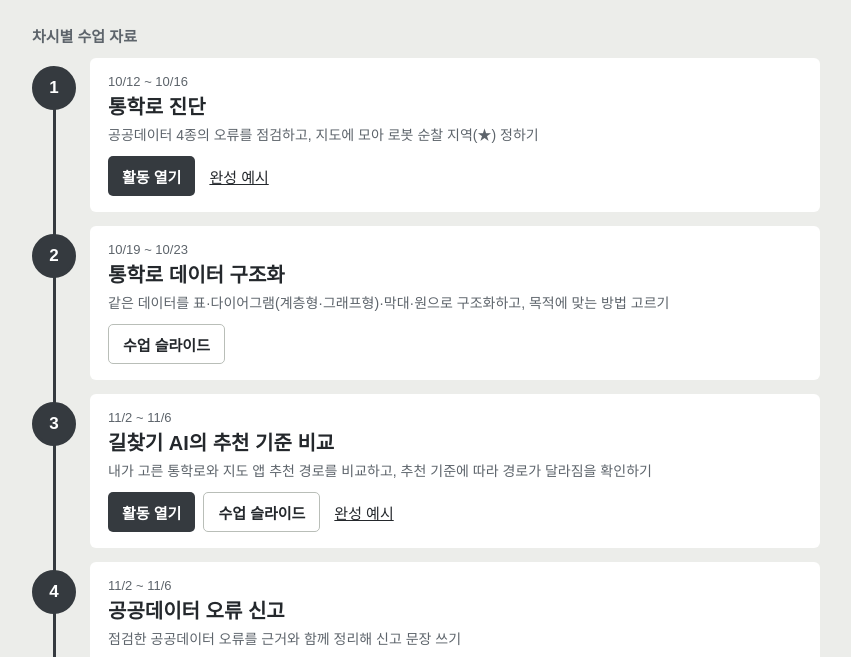
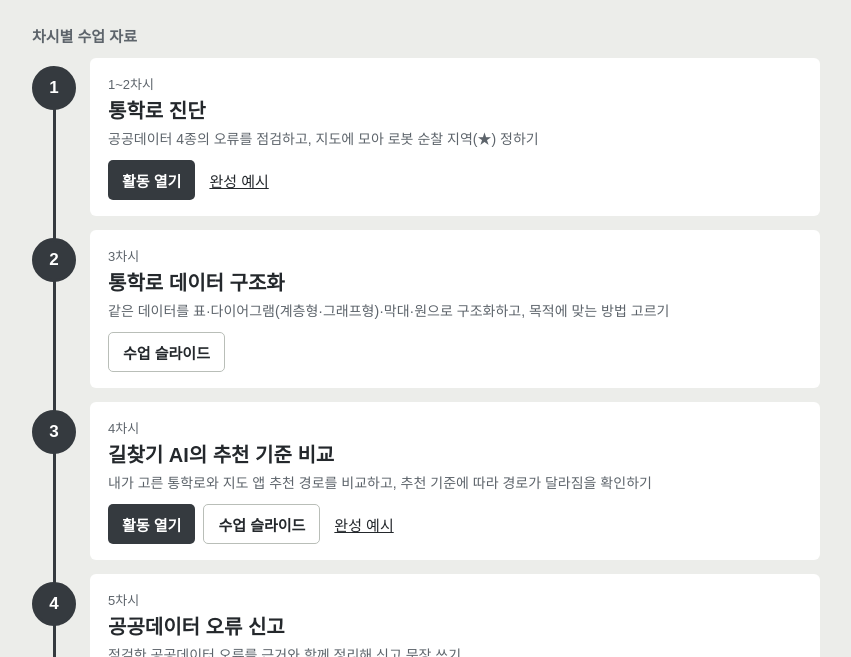
Before and after one commit to sparklab-edu/sparklab-edu.github.io, a plain HTML site: page index.html in a window 1280 px wide. Shown: the part 138-795 px from the top of the page, without its empty margins (214-1065 px from the left). Drawn offline with Linux system fonts and the light colour scheme; a web font is replaced by a local one.

Commit message:
feat(site): 수업 목록을 날짜 대신 차시로 표시

```diff
--- a/index.html
+++ b/index.html
@@ -146,27 +146,26 @@
   </footer>
 </main>
 <script>
-// [시작일, 끝일, 제목, 설명, 링크들] — 링크: [종류(go·slide·ex), 글자, 주소]
+// [시작일, 끝일, 제목, 설명, 링크들, 차시] — 날짜는 '이번 주' 표시에만 쓴다. 링크: [종류(go·slide·ex), 글자, 주소]
 const LESSONS=[
-  ['2026-10-12','2026-10-16','통학로 진단','공공데이터 4종의 오류를 점검하고, 지도에 모아 로봇 순찰 지역(★) 정하기',[['go','활동 열기','route.html'],['ex','완성 예시','route.html#sample']]],
-  ['2026-10-19','2026-10-23','통학로 데이터 구조화','같은 데이터를 표·다이어그램(계층형·그래프형)·막대·원으로 구조화하고, 목적에 맞는 방법 고르기',[['slide','수업 슬라이드','structure.html']]],
-  ['2026-11-02','2026-11-06','길찾기 AI의 추천 기준 비교','내가 고른 통학로와 지도 앱 추천 경로를 비교하고, 추천 기준에 따라 경로가 달라짐을 확인하기',[['go','활동 열기','route.html#w11'],['slide','수업 슬라이드','ai.html'],['ex','완성 예시','route.html#w11sample']]],
-  ['2026-11-02','2026-11-06','공공데이터 오류 신고','점검한 공공데이터 오류를 근거와 함께 정리해 신고 문장 쓰기',[['go','활동 열기','route.html#report'],['ex','완성 예시','route.html#reportsample']]],
-  ['2026-11-02','2026-11-06','통학로 개선 제안','모둠이 찾은 지나가기 싫은 곳을 경험과 공공데이터를 근거로 개선 제안서로 쓰기',[['go','활동 열기','route.html#propose'],['ex','완성 예시','route.html#proposesample']]],
-  ['2026-11-09','2026-11-13','움직임 분류 모델 만들기','CreateAI로 마퀸의 움직임 데이터를 모으고 레이블을 붙여 분류 모델 학습시키기',[['slide','수업 슬라이드','createai.html']]],
-  ['2026-11-09','2026-11-13','순찰 로봇의 판단 규칙 설계','학습한 모델을 마퀸에 넣고, 상황마다 할 행동을 정하는 판단 규칙 설계하기',[]],
-  ['2026-11-16','2026-11-27','인공지능 데이터 윤리 사례 분석','데이터 수집·활용에서 문제가 생긴 인공지능 사례를 조사하고, 문제점과 해결 방안을 논술하기(수행평가 영역4)',[['slide','수업 슬라이드','ethics.html']]],
-  ['2026-11-30','2026-12-04','정지거리 측정','교육용 로봇(마퀸)의 정지거리를 속도별로 측정해 그래프로 분석하기',[['go','활동 열기','stopping.html'],['slide','수업 슬라이드','measure.html'],['ex','완성 예시','stopping.html#sample']]],
-  ['2026-11-30','2026-12-04','순찰 로봇의 멈춤 기준과 판단 규칙','측정한 정지거리의 대푯값으로 멈춤 기준(T)을 정하고, 판단 규칙에 넣어 마퀸으로 확인하기',[['go','활동 열기','stopping.html']]],
+  ['2026-10-12','2026-10-16','통학로 진단','공공데이터 4종의 오류를 점검하고, 지도에 모아 로봇 순찰 지역(★) 정하기',[['go','활동 열기','route.html'],['ex','완성 예시','route.html#sample']],'1~2차시'],
+  ['2026-10-19','2026-10-23','통학로 데이터 구조화','같은 데이터를 표·다이어그램(계층형·그래프형)·막대·원으로 구조화하고, 목적에 맞는 방법 고르기',[['slide','수업 슬라이드','structure.html']],'3차시'],
+  ['2026-11-02','2026-11-06','길찾기 AI의 추천 기준 비교','내가 고른 통학로와 지도 앱 추천 경로를 비교하고, 추천 기준에 따라 경로가 달라짐을 확인하기',[['go','활동 열기','route.html#w11'],['slide','수업 슬라이드','ai.html'],['ex','완성 예시','route.html#w11sample']],'4차시'],
+  ['2026-11-02','2026-11-06','공공데이터 오류 신고','점검한 공공데이터 오류를 근거와 함께 정리해 신고 문장 쓰기',[['go','활동 열기','route.html#report'],['ex','완성 예시','route.html#reportsample']],'5차시'],
+  ['2026-11-02','2026-11-06','통학로 개선 제안','모둠이 찾은 지나가기 싫은 곳을 경험과 공공데이터를 근거로 개선 제안서로 쓰기',[['go','활동 열기','route.html#propose'],['ex','완성 예시','route.html#proposesample']],'5차시'],
+  ['2026-11-09','2026-11-13','움직임 분류 모델 만들기','CreateAI로 마퀸의 움직임 데이터를 모으고 레이블을 붙여 분류 모델 학습시키기',[['slide','수업 슬라이드','createai.html']],'6차시'],
+  ['2026-11-09','2026-11-13','순찰 로봇의 판단 규칙 설계','학습한 모델을 마퀸에 넣고, 상황마다 할 행동을 정하는 판단 규칙 설계하기',[],'7차시'],
+  ['2026-11-16','2026-11-27','인공지능 데이터 윤리 사례 분석','데이터 수집·활용에서 문제가 생긴 인공지능 사례를 조사하고, 문제점과 해결 방안을 논술하기(수행평가 영역4)',[['slide','수업 슬라이드','ethics.html']],'8~10차시'],
+  ['2026-11-30','2026-12-04','정지거리 측정','교육용 로봇(마퀸)의 정지거리를 속도별로 측정해 그래프로 분석하기',[['go','활동 열기','stopping.html'],['slide','수업 슬라이드','measure.html'],['ex','완성 예시','stopping.html#sample']],'11차시'],
+  ['2026-11-30','2026-12-04','순찰 로봇의 멈춤 기준과 판단 규칙','측정한 정지거리의 대푯값으로 멈춤 기준(T)을 정하고, 판단 규칙에 넣어 마퀸으로 확인하기',[['go','활동 열기','stopping.html']],'12차시'],
 ];
 const today=new Date(new Date().toLocaleString('en-US',{timeZone:'Asia/Seoul'}));today.setHours(0,0,0,0);
 const day=s=>{const d=new Date(s+'T00:00:00');return d;};
-const fmt=(a,b)=>`${+a.slice(5,7)}/${+a.slice(8)} ~ ${+b.slice(5,7)}/${+b.slice(8)}`;
 document.getElementById('route').innerHTML=LESSONS.map((l,i)=>{
-  const [a,b,t,d,links]=l;
+  const [a,b,t,d,links,p]=l;
   const now=today>=day(a)&&today<=day(b)&&links.length;
   const cls=now?'now':today>day(b)?'done':links.length?'':'later';
-  return `<li class="${cls}"><div class="n">${i+1}</div><div class="box"><div class="when">${fmt(a,b)}</div><div class="t">${t}${now?'<span class="tag">이번 주</span>':''}</div><p class="d">${d}</p>${links.length?`<div class="links">${links.map(([k,s,h])=>`<a class="${k}" href="${h}">${s}</a>`).join('')}</div>`:'<p class="d" style="margin:0">준비 중</p>'}</div></li>`;}).join('');
+  return `<li class="${cls}"><div class="n">${i+1}</div><div class="box"><div class="when">${p}</div><div class="t">${t}${now?'<span class="tag">이번 주</span>':''}</div><p class="d">${d}</p>${links.length?`<div class="links">${links.map(([k,s,h])=>`<a class="${k}" href="${h}">${s}</a>`).join('')}</div>`:'<p class="d" style="margin:0">준비 중</p>'}</div></li>`;}).join('');
 </script>
 </body>
 </html>
```
